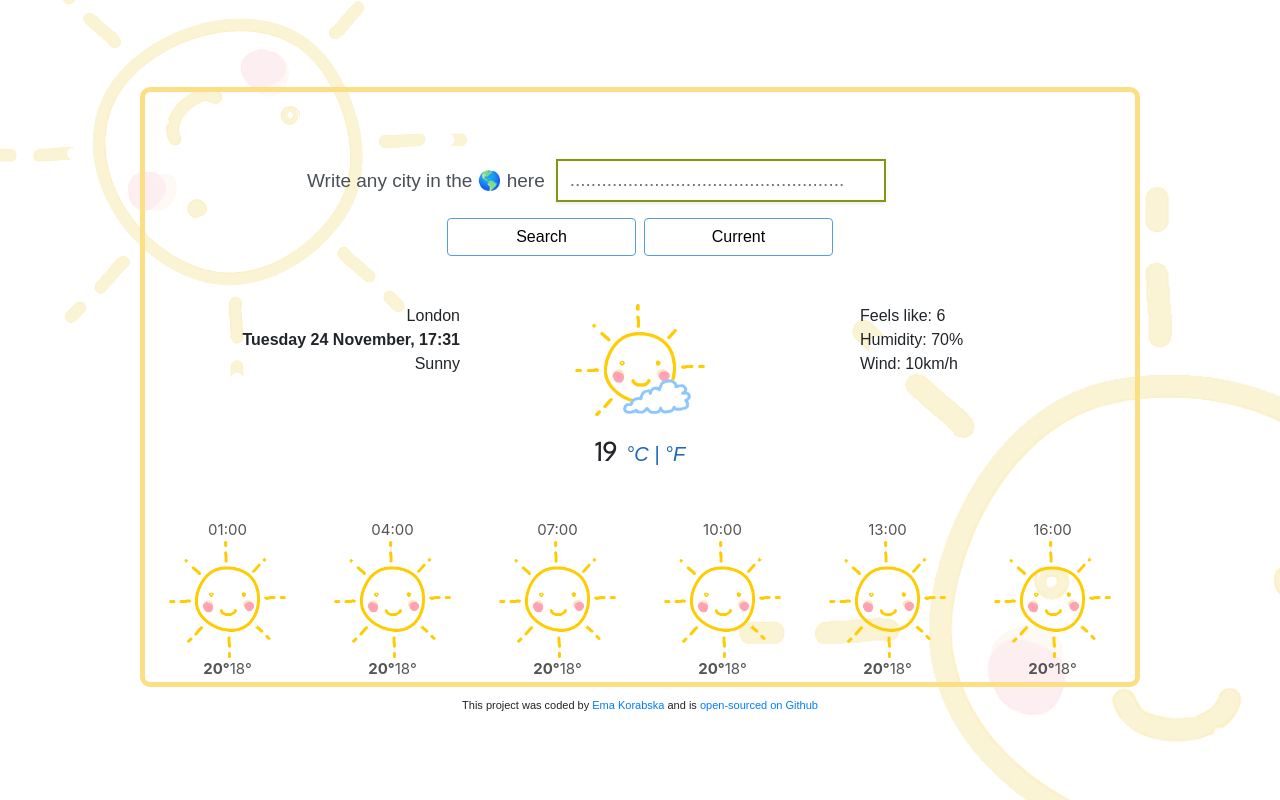
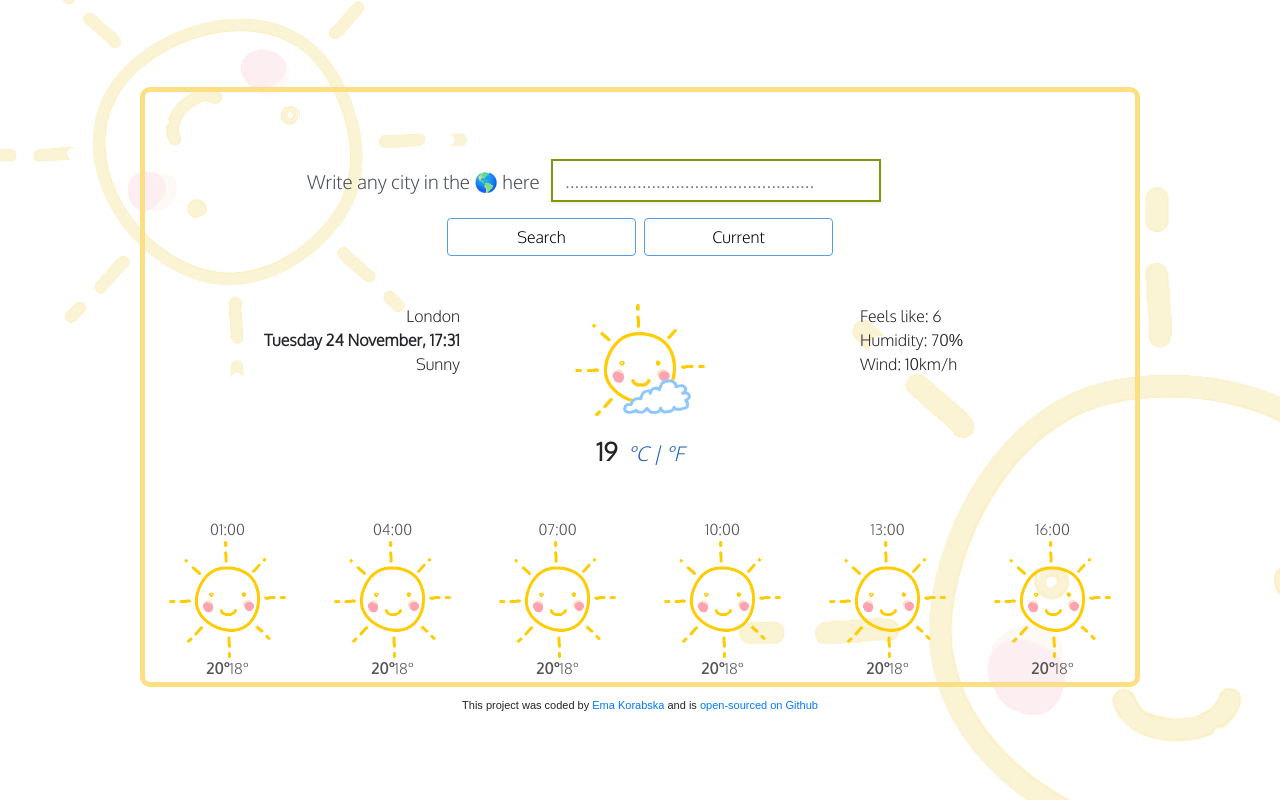
Before and after one commit to EmskyEm/weather-react, a React (Create React App) app: page / in a window 1280 px wide. Shown: the top 800 px of the page. Built offline with nearby package versions, Linux system fonts and the light colour scheme.

Commit message:
Changed my font style.

```diff
--- a/src/Forecast.css
+++ b/src/Forecast.css
@@ -1,8 +1,7 @@
 .forecast {
   position: relative;
   color: #545454;
-  font-family: -apple-system, BlinkMacSystemFont, "Segoe UI", Roboto, Oxygen,
-    Ubuntu, Cantarell, "Open Sans", "Helvetica Neue", sans-serif;
+  font-family: "Oxygen", sans-serif;
   text-align: center;
   z-index: 2;
   font-size: 15px;
--- a/src/Weather.css
+++ b/src/Weather.css
@@ -9,6 +9,7 @@
   position: relative;
   z-index: 2;
   max-height: 600px;
+  font-family: "Oxygen", sans-serif;
 }
 
 .input-group {
@@ -29,6 +30,7 @@
   max-width: 330px;
   width: 100%;
   margin: 0;
+  font-family: "Oxygen", sans-serif;
 }
 .input-group-text {
   background: transparent;
@@ -40,6 +42,7 @@
   font-weight: 200;
   z-index: 2;
   margin-left: 150px;
+  font-family: "Oxygen", sans-serif;
 }
 .btn-primary {
   text-align: center;
@@ -50,6 +53,7 @@
   background: transparent;
   border-color: #569ee2;
   z-index: 2px;
+  font-family: "Oxygen", sans-serif;
 }
 .btn-secondary {
   text-align: center;
@@ -60,6 +64,7 @@
   border-color: #569ee2;
   width: 5cm;
   z-index: 2;
+  font-family: "Oxygen", sans-serif;
 }
 #city-input {
   border-color: #88c5e8;
```
